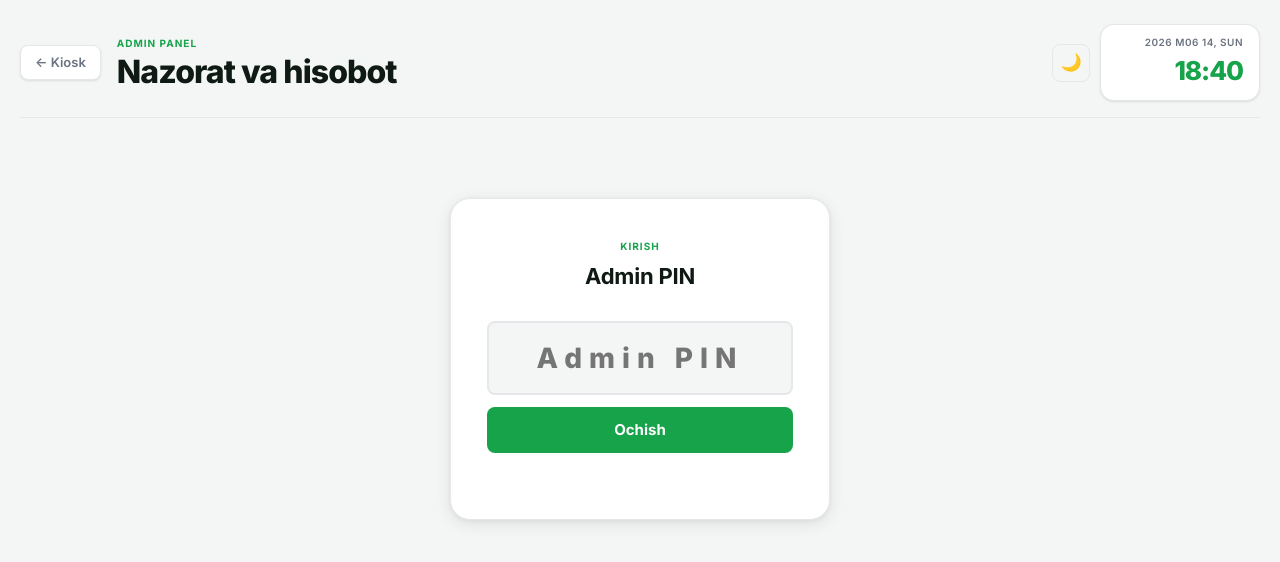
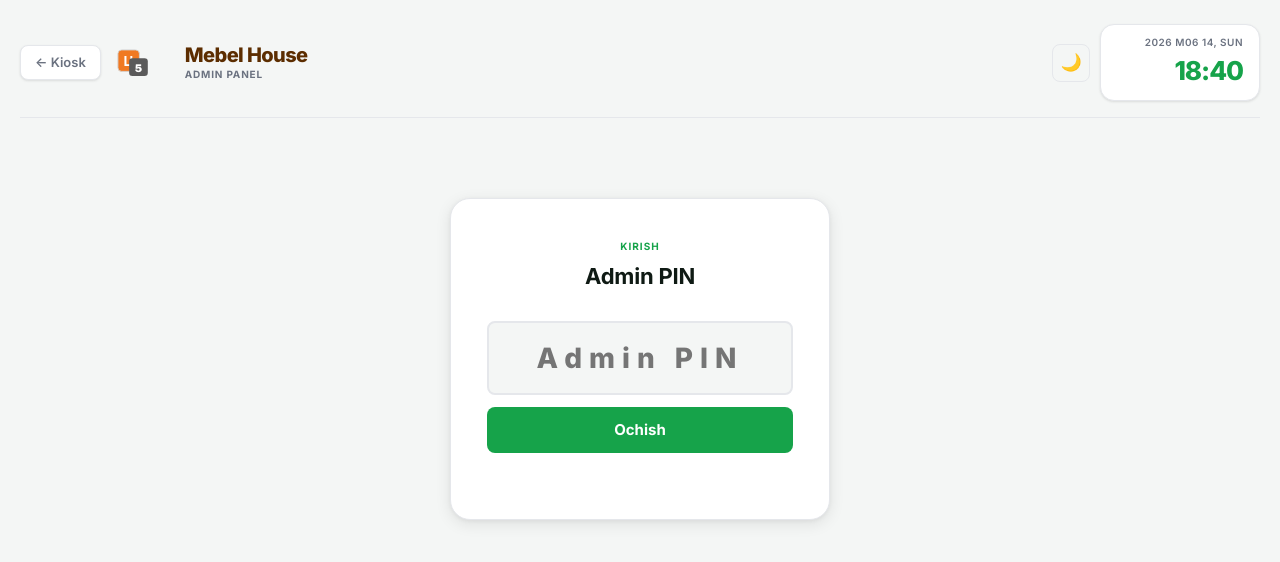
Before and after one commit to nigmonjon7979-cmd/ishga-kelib-ketish, a website: page admin.html in a window 1280 px wide. Drawn offline with Linux system fonts and the light colour scheme; no server answers.

Commit message:
feat: add Mebel House logo to topbar — brand colors orange+brown

```diff
--- a/admin.html
+++ b/admin.html
@@ -11,9 +11,17 @@
       <section class="topbar admin-topbar" aria-label="Admin bosh panel">
         <div class="admin-topbar-left">
           <a href="/" class="admin-back-btn" title="Kioskga qaytish">← Kiosk</a>
-          <div>
-            <p class="eyebrow">Admin panel</p>
-            <h1>Nazorat va hisobot</h1>
+          <div class="topbar-brand">
+            <svg class="brand-logo" viewBox="0 0 120 60" xmlns="http://www.w3.org/2000/svg" aria-label="Mebel House">
+              <rect x="2" y="2" width="46" height="46" rx="8" fill="#F07922" stroke="#d4d4d4" stroke-width="2"/>
+              <text x="25" y="36" font-family="Arial Black,sans-serif" font-size="30" font-weight="900" fill="white" text-anchor="middle">Ц</text>
+              <rect x="26" y="20" width="40" height="38" rx="7" fill="#5A5A5A"/>
+              <text x="46" y="49" font-family="Arial Black,sans-serif" font-size="24" font-weight="900" fill="white" text-anchor="middle">5</text>
+            </svg>
+            <div class="brand-text">
+              <span class="brand-name">Mebel House</span>
+              <span class="brand-sub">Admin panel</span>
+            </div>
           </div>
         </div>
         <div class="admin-topbar-right">
--- a/styles.css
+++ b/styles.css
@@ -1744,3 +1744,35 @@ body.dark-mode ::-webkit-scrollbar-thumb:hover { background: #484f58; }
   .employees-view { grid-template-columns: 1fr; }
   .emp-sidebar { position: static; }
 }
+
+/* ─── Mebel House Brand ─────────────────────────────────────────── */
+.topbar-brand {
+  display: flex;
+  align-items: center;
+  gap: 12px;
+}
+.brand-logo {
+  width: 56px;
+  height: 28px;
+  flex-shrink: 0;
+}
+.brand-text {
+  display: flex;
+  flex-direction: column;
+  gap: 1px;
+}
+.brand-name {
+  font-size: 20px;
+  font-weight: 800;
+  letter-spacing: -0.03em;
+  color: #5C2D00;
+  line-height: 1.1;
+}
+body.dark-mode .brand-name { color: #F07922; }
+.brand-sub {
+  font-size: 10px;
+  font-weight: 700;
+  letter-spacing: 0.08em;
+  text-transform: uppercase;
+  color: var(--muted);
+}
```
Also changed, not shown: index.html (+13 -3 lines).
